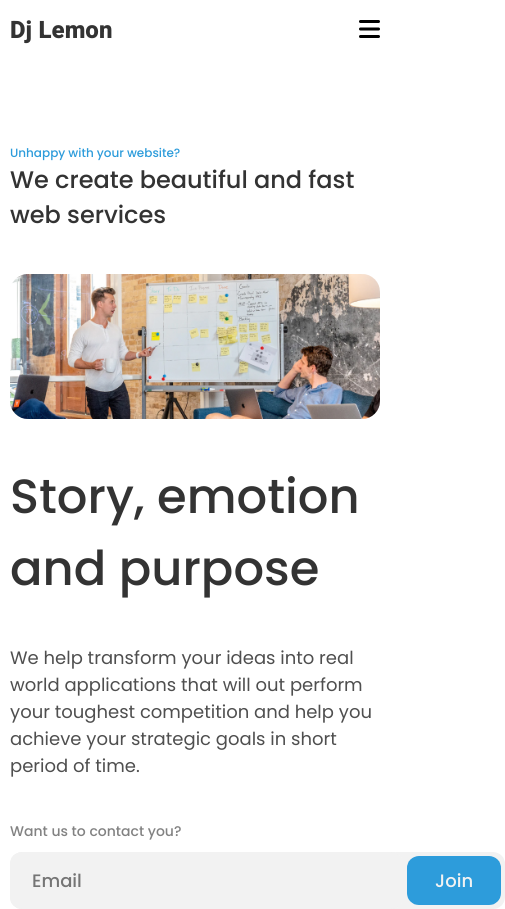
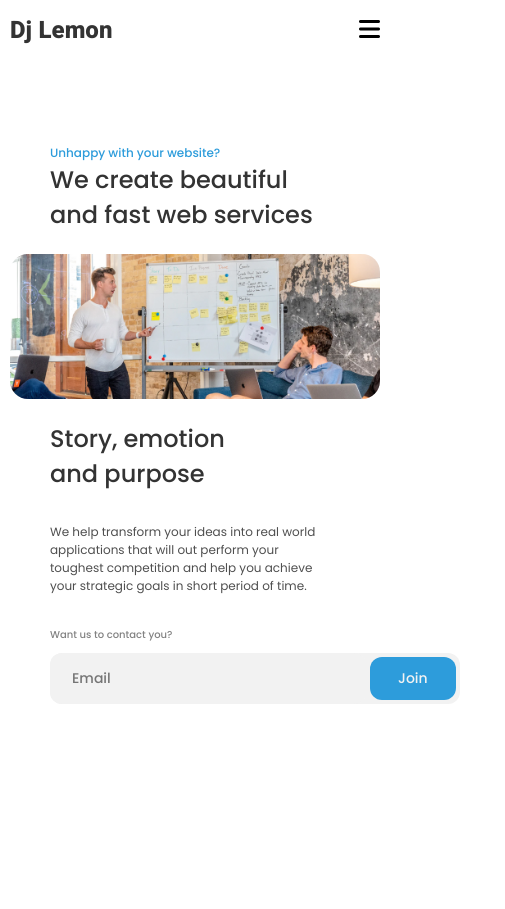
Before and after one commit to GIGAKUL/Dj-Lemon, a plain HTML site: page index.html in a window 390 px wide. Shown: the whole page, 505 px wide, since content can reach past the window. After the commit the page ends 844 px from the top, so only its background shows below. Drawn offline with Linux system fonts and the light colour scheme.

Commit message:
done responsived with banner section

```diff
--- a/resposive.css
+++ b/resposive.css
@@ -1,26 +1,27 @@
 /* mobile */
 
 @media screen and (max-width: 576px) {
-    .hide{
+  .hide {
     display: none;
   }
 
   .unhappy {
-    margin-left: 0;
+    margin-left: 40px;
   }
   .unhappy h3 {
     font-size: 12px;
   }
   .unhappy p {
-    width: auto;
+    width: 272px;
     font-size: 24px;
   }
   .emotion {
-    margin-left: 0;
+    margin-left: 40px;
   }
   .banner-image {
     height: 145px;
     width: 100%;
+    margin: 22px 0;
   }
   header {
     padding: 13px 10px 0 10px;
@@ -31,13 +32,44 @@
   .menu li a {
     font-size: 14px;
     margin-left: 10px;
-
+  }
+  .hide-main {
+    display: block;
+  }
+  .hide-main i {
+    font-size: 24px;
+  }
+  .emotion h3 {
+    width: 227px;
+    font-size: 24px;
+    margin-bottom: 0px;
+  }
+  .emotion p {
+    width: 275px;
+    font-size: 12px;
+    margin: 32px 0;
+  }
+  .form1 label h4 {
+    font-size: 10px;
 
   }
-  .hide-main{
-    display: block;
+  .input1 {
+    margin-top: 10px;
+    width: fit-content;
+    height: auto;
+    border-radius: 12px;
+    background: #f2f2f2;
+    display: flex;
   }
-  .hide-main i{
-     font-size: 24px;
+  #mail {
+    font-size: 14px;
   }
+  #submit {
+    font-size: 14px;
   }
+
+  .input1 input {
+    font-size: 14px;
+  }
+
+}
--- a/style.css
+++ b/style.css
@@ -1,8 +1,6 @@
 @import url("https://fonts.googleapis.com/css2?family=Heebo:wght@300;400;500;600;700;800;900&family=Poppins:wght@200;400;500;600;700;800;900&display=swap");
 /* shared styles */
-.hide-main{
-    display: none;
-}
+
 * {
   margin: 0;
   padding: 0;
@@ -77,7 +75,6 @@ nav {
 }
 .emotion h3 {
   width: 366px;
-  height: 141px;
   flex-shrink: 0;
   color: #333;
   font-family: "Poppins", sans-serif;
```
Lines whose indentation alone changed are shown as unchanged.
